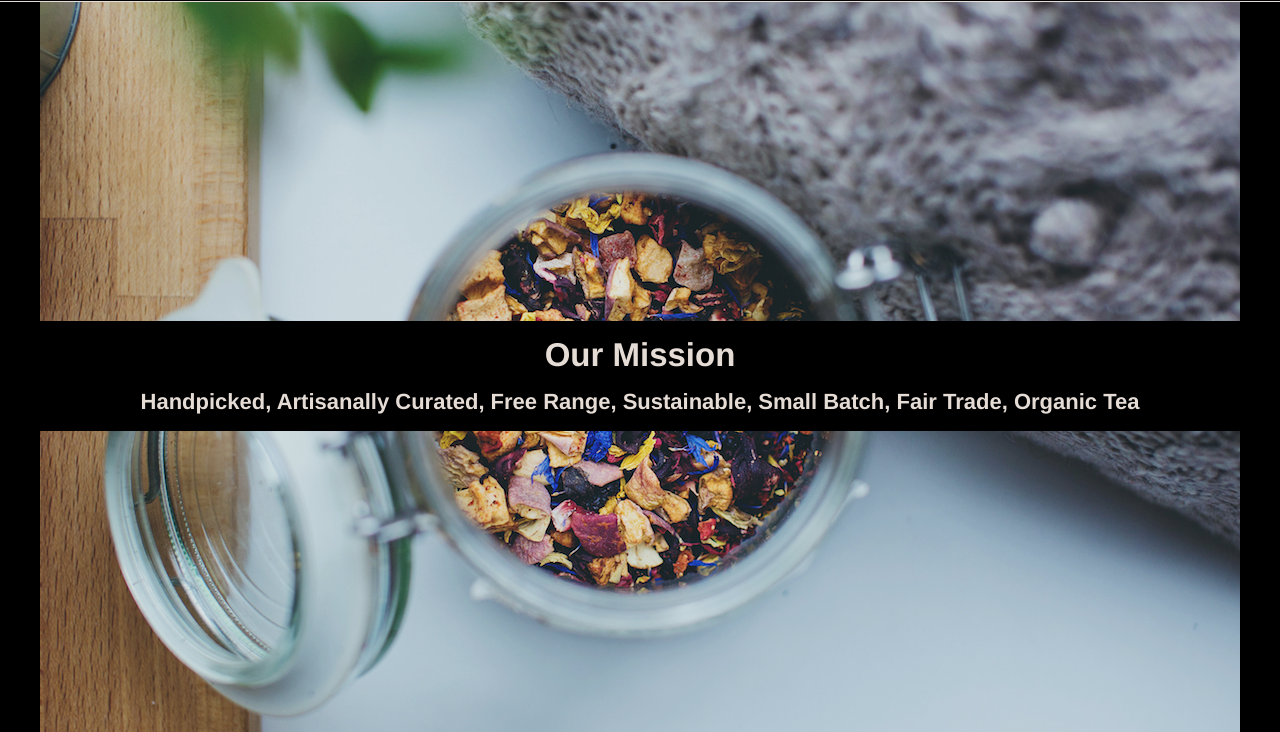
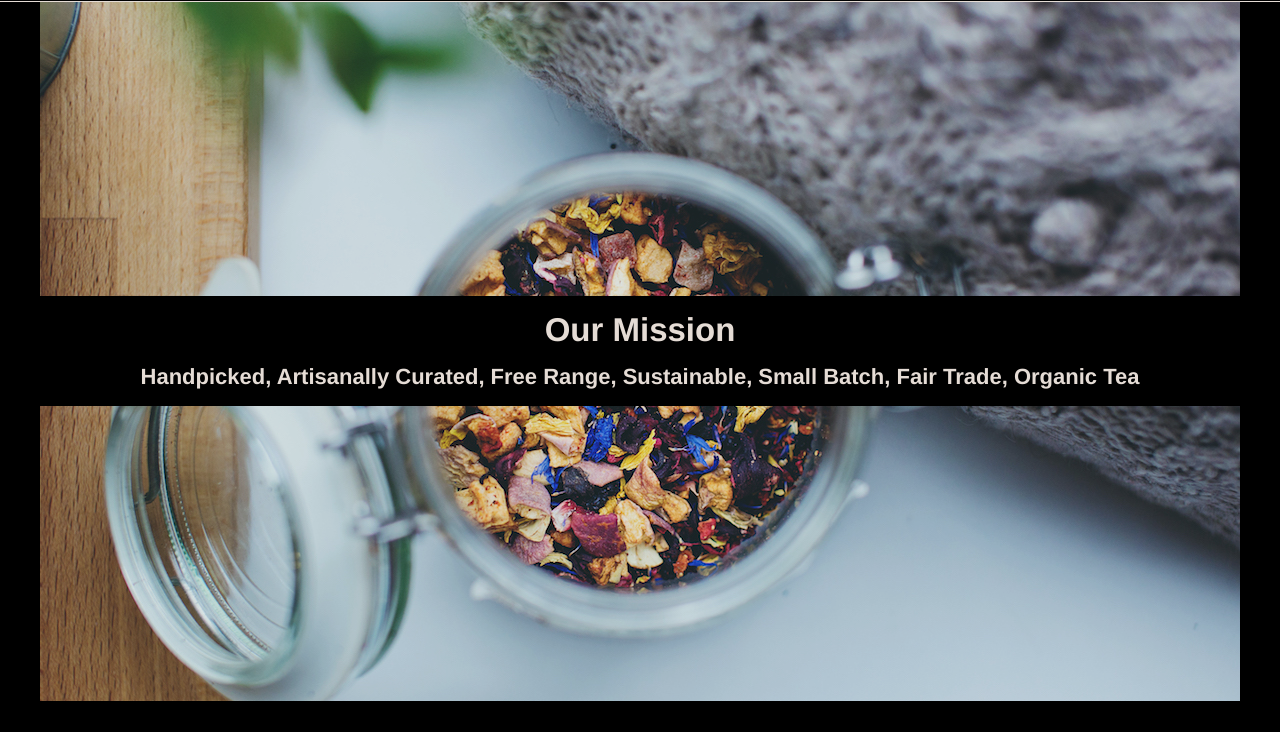
Before and after one commit to anderbay/TeaCozy, a plain HTML site: page index.html in a window 1280 px wide. Shown: the part 68-800 px from the top of the page. Drawn offline with Linux system fonts and the light colour scheme.

Commit message:
Finalized project ready to submit

```diff
--- a/index.html
+++ b/index.html
@@ -18,7 +18,6 @@
     </header>
     <div class="container">
       <div class="mission">
-        <img src="./resources/images/img-mission-background.jpg" alt="mission_bg">
         <div class="black_bar">
           <h2>Our Mission</h2>
           <h4>Handpicked, Artisanally Curated, Free Range, Sustainable, Small Batch, Fair Trade, Organic Tea</h4>
@@ -49,7 +48,7 @@
             <p>Bedford Bizarre Tea</p>
             </div>
 
-          </div>
+          </div> <!-- end of captionimage_box -->
         </div> <!-- end of flex images -->
       </div> <!-- end of variety -->
       <div class="locations">
@@ -73,7 +72,7 @@
               <p>Second Floor</p>
               <p>Portland, Maine</p>
             </div>
-          </div>
+          </div> <!-- end of col_container -->
       </div> <!-- end of locations -->
     </div> <!-- end of container -->
     <footer>
--- a/resources/css/style.css
+++ b/resources/css/style.css
@@ -62,30 +62,24 @@ nav a {
   padding-top: 69px;
 }
 
+/*Mission section*/
 .mission {
+  background: url("../images/img-mission-background.jpg") no-repeat center top;
   display: flex;
-  position: relative;
   width: 1200px;
-  height: 800px;
+  height: 700px;
   margin: 0 auto;
-  display: flex;
-}
-
-.mission img {
-  width: 100%;
 }
 
 .black_bar {
   background-color: black;
-  position: absolute;
   margin: auto;
-  top: 40%;
-  left: 0;
   align-items: center;
   width: 100%;
   height: 110px;
 }
 
+/*Variety Section*/
 .variety {
   width: 1000px;
   margin: 60px auto 60px;
@@ -112,7 +106,7 @@ nav a {
 .captionimage_box p {
   width: 300px;
   height: 30px;
-  margin: 10px 0 0 0;
+  margin-top: 10px;
   font-size: 20px;
 }
 
@@ -128,6 +122,7 @@ nav a {
   height: 200px;
 }
 
+/*Locations Section*/
 .locations {
   display: block;
   justify-content: center;
@@ -156,6 +151,7 @@ nav a {
   height: auto;
   margin: 0 20px;
   background-color: black;
+  opacity: 1;
   padding-bottom: 10px;
 }
 
@@ -164,6 +160,7 @@ nav a {
   padding: 0;
 }
 
+/*Footer Section*/
 footer {
   height: 200px;
 }
```
